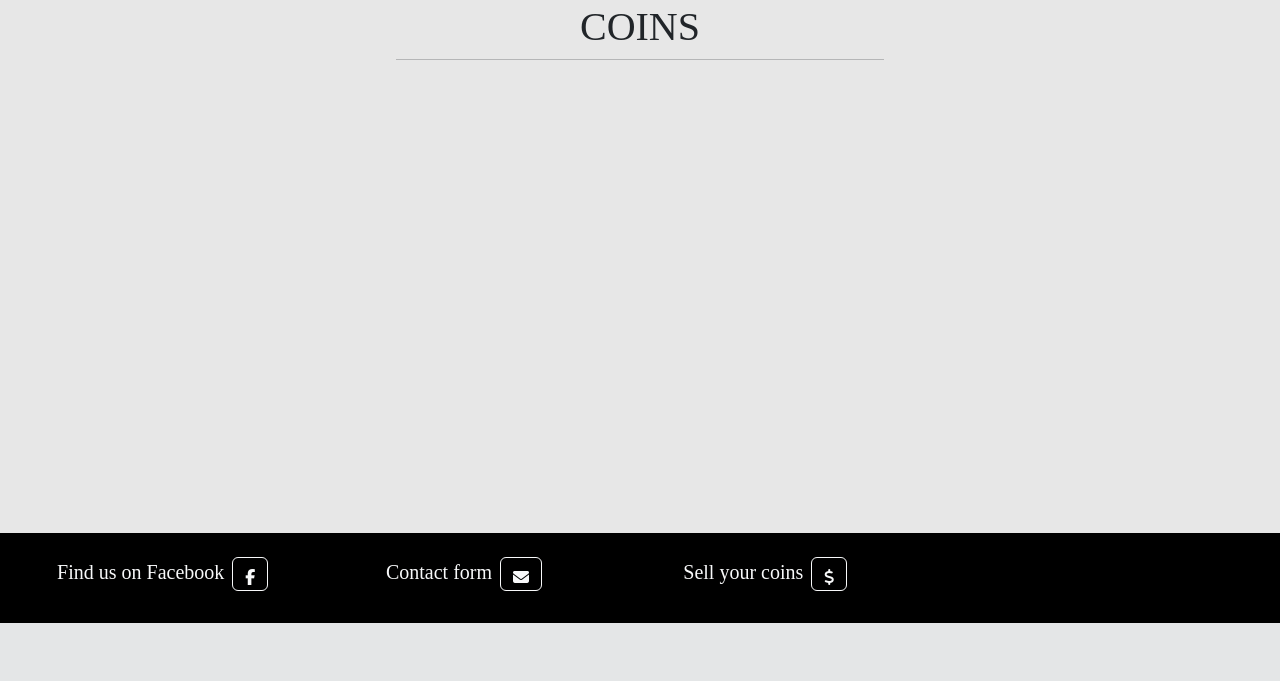
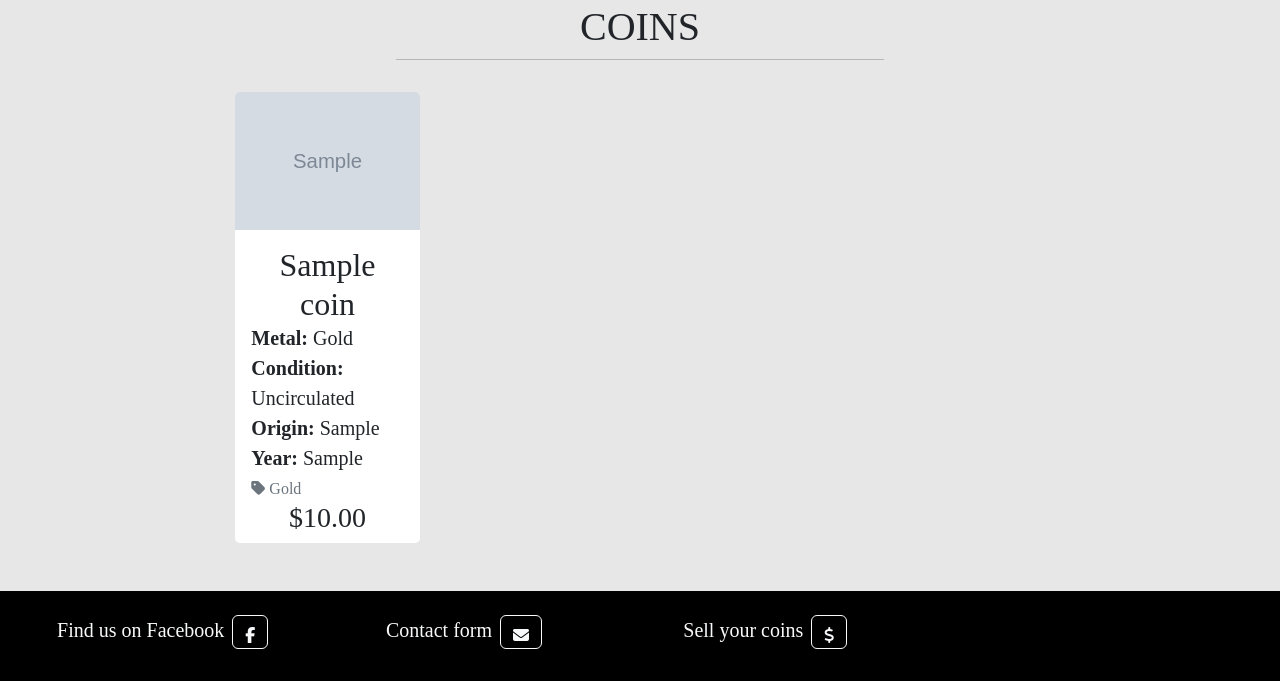
Before and after one commit to Folkor1/CI_PP5_GoldenCoin, a Django app: page /coins/ in a window 1280 px wide. Shown: the part 177-858 px from the top of the page. Before the commit the page ends 800 px from the top, so only its background shows below. Run offline with Django 3.2, Linux system fonts and the light colour scheme; data comes from the database, SQL or seed files in the repository; tables that the repository leaves empty hold one stand-in row (values such as "Sample post"); grey boxes marked "Sample" are stand-in pictures; parts of the project's set-up code (start-up, migrations or seed data) failed here and were passed over; some libraries are stand-ins or nearby versions; some web fonts are replaced.

Commit message:
Add structure for coins list display

```diff
--- a/coins/templates/coins/coins.html
+++ b/coins/templates/coins/coins.html
@@ -7,6 +7,11 @@
         <div class="row">
             <div class="col text-center">
                 <h1 class="text-uppercase">Coins</h1>
+                    {% for c in current_metals %}
+                        <a class="category-badge text-decoration-none h4" href="{% url 'coins' %}?metal={{ c.name }}">
+                            <span class="p-2 mb-3 badge bg-light text-black rounded-1 border border-dark">{{ c.friendly_name }}</span>
+                        </a>
+                    {% endfor %}
                 <hr class="w-50 m-auto mb-3">
             </div>
         </div>
@@ -23,6 +28,51 @@
                     </div>
                 </div>
                 <div class="row">
+                    {% for coin in coins %}
+                    <div class="col-sm-6 col-md-6 col-lg-4 col-xl-3">
+                        <div class="card h-100 border-0">
+                            {% if coin.image %}
+                                <a href="">
+                                    <img class="card-img-top img-fluid" src="{{ coin.image.url }}" alt="{{ coin.name }}">
+                                </a>
+                            {% else %}
+                                <a href="">
+                                    <img class="card-img-top img-fluid" src="{{ MEDIA_URL }}noimage.png" alt="{{ coin.name }}">
+                                </a>
+                            {% endif %}
+                                <div class="card-body pb-0">
+                                    <p class="mb-0 h2 text-center">{{ coin.name }}</p>
+                                </div>
+                                <div class="card-footer bg-white pt-0 border-0 text-left">
+                                    <div class="row">
+                                        <div class="col">
+                                            <p class="lead mb-0 text-capitalize"><span class="fw-bold">Metal:</span> {{ coin.metal }}</p>
+                                            <p class="lead mb-0 text-capitalize"><span class="fw-bold">Condition:</span> {{ coin.condition }}</p>
+                                            <p class="lead mb-0"><span class="fw-bold">Origin:</span> {{ coin.origin }}</p>
+                                            <p class="lead mb-0"><span class="fw-bold">Year:</span> {{ coin.year }}</p>
+                                            {% if coin.metal %}
+                                                <p class="mt-1 mb-0">
+                                                    <a class="text-muted text-decoration-none" href="{% url 'coins' %}?metal={{ coin.metal.name }}">
+                                                        <i class="fas fa-tag me-1"></i>{{ coin.metal.friendly_name }}
+                                                    </a>
+                                                </p>
+                                            {% endif %}
+                                        </div>
+                                    </div>
+                                    <div class="row">
+                                        <div class="col">
+                                            <p class="h3 mb-0 text-left font-weight-bold text-center">${{ coin.price }}</p>
+                                        </div>
+                                    </div>
+                                </div>
+                            </div>
+                        </div>
+                        {% if forloop.counter|divisibleby:1 %}
+                            <div class="col-12 d-sm-none mb-5">
+                                <hr>
+                            </div>
+                        {% endif %}
+                    {% endfor %}
                 </div>
             </div>
         </div>
--- a/coins/views.py
+++ b/coins/views.py
@@ -1,5 +1,5 @@
 from django.shortcuts import render
-from .models import Coins
+from .models import Coins, Metal
 
 
 def all_coins(request):
@@ -7,9 +7,11 @@ def all_coins(request):
     A view to show all coins
     """
     coins = Coins.objects.filter(quantity__gt=0)
+    metals = None
 
     context = {
         'coins': coins,
+        'current_metals': metals,
 
     }
 
```
